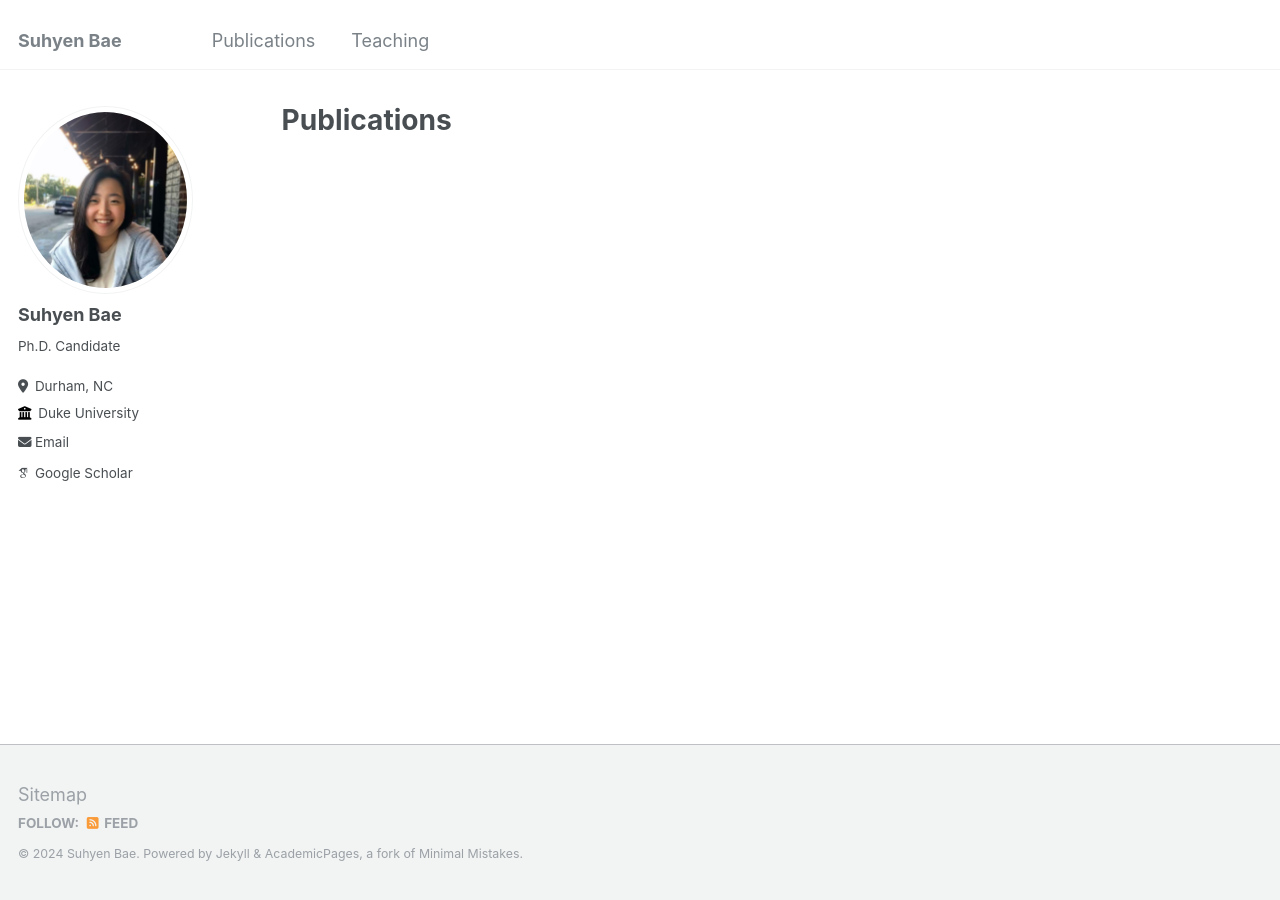
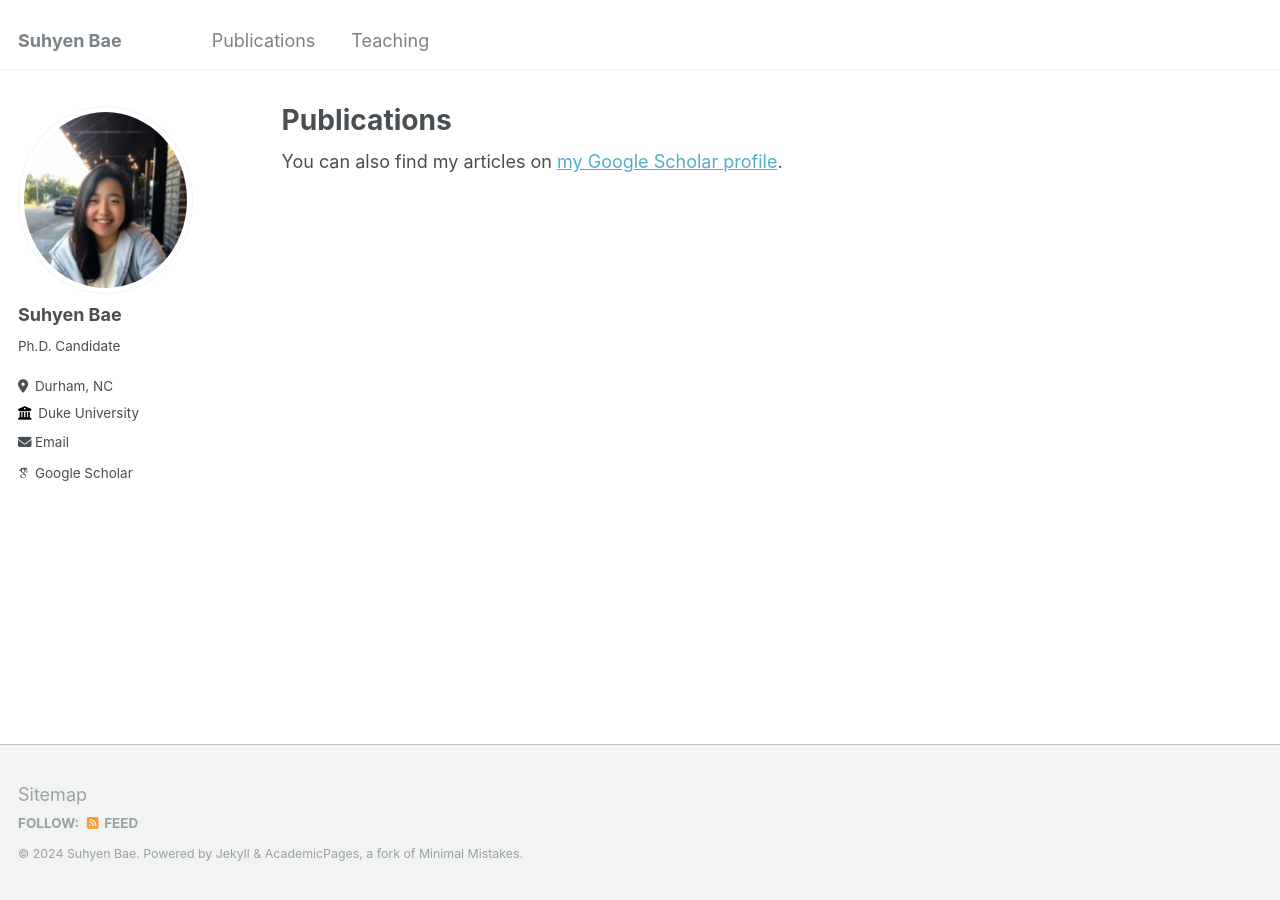
Before and after one commit to suhyenbae/suhyenbae.github.io, a Jekyll site: the page built from _pages/publications.md, in a window 1280 px wide. Built offline with Jekyll 4.4.1, drawn with Linux system fonts in a browser that asks for light colours; some web fonts are replaced.

Commit message:
Update publications.md

```diff
--- a/_pages/publications.md
+++ b/_pages/publications.md
@@ -9,9 +9,8 @@ author_profile: true
 
 {% for post in site.publications reversed %}
   {% include archive-single.html %}
+{% endfor %}
 
 {% if site.author.googlescholar %}
   <div class="wordwrap">You can also find my articles on <a href="{{site.author.googlescholar}}">my Google Scholar profile</a>.</div>
 {% endif %}
-
-{% endfor %}
```
